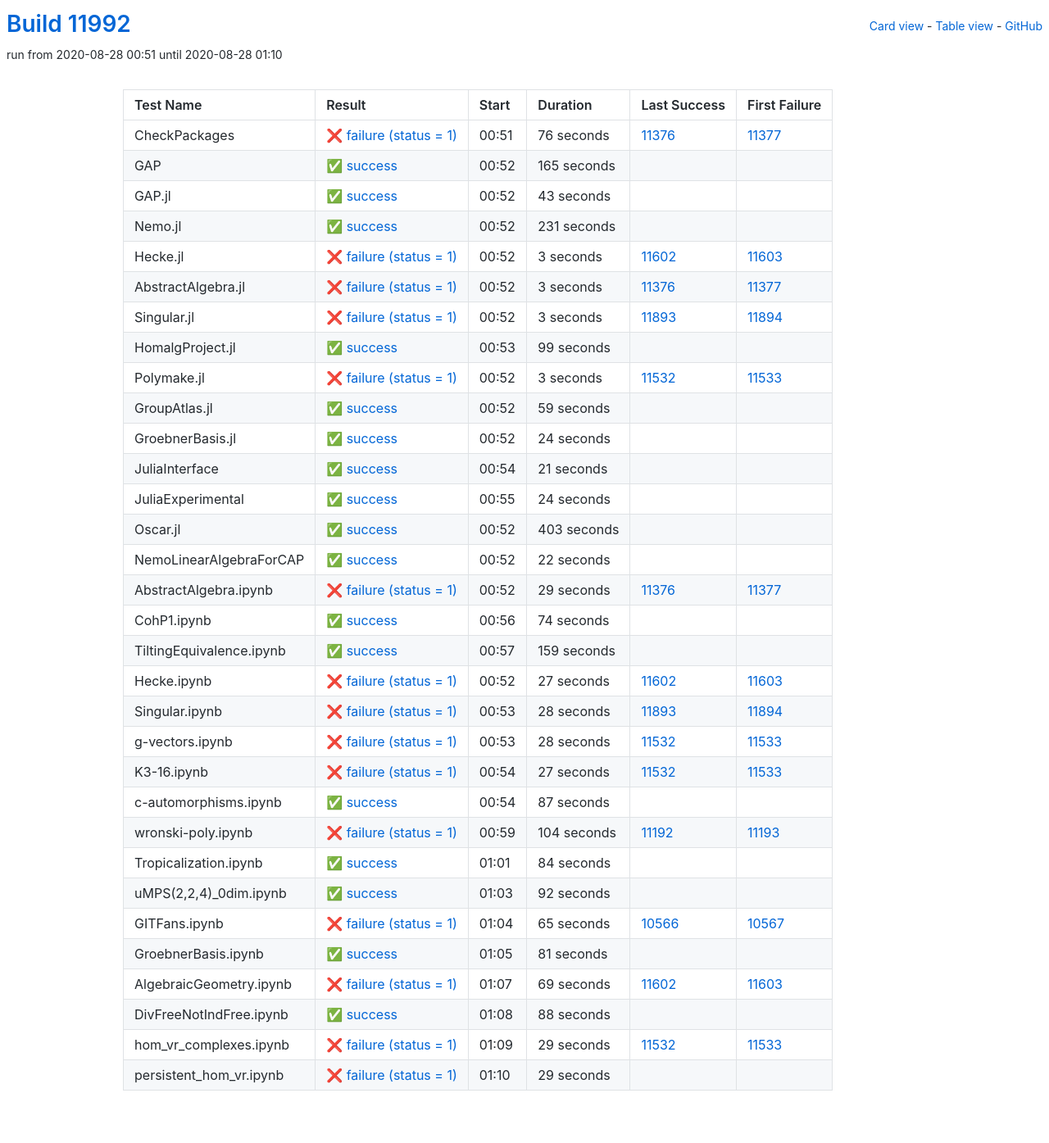
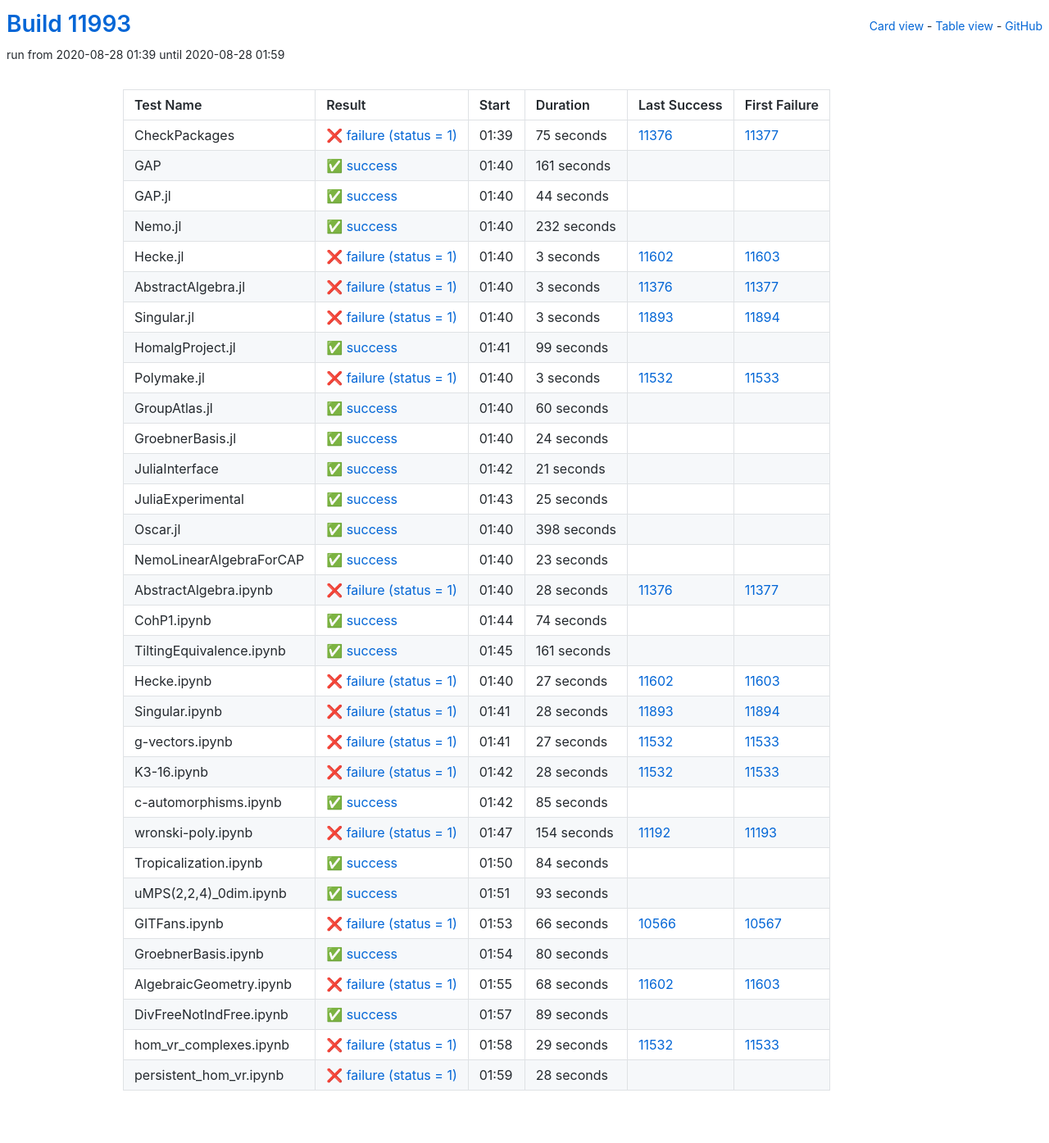
Before and after one commit to oscar-system/oscar-ci-status, a Jekyll site: the page built from table.html, in a window 1280 px wide. Shown: the whole page at 82% size. Built offline with Jekyll 4.4.1, drawn with Linux system fonts in a browser that asks for light colours.

Commit message:
Build #11993

```diff
--- a/_data/ci.yml
+++ b/_data/ci.yml
@@ -1,6 +1,6 @@
 ---
-build: 11992
-build_url: https://oscarci.mathematik.uni-kl.de/job/oscar/11992/
+build: 11993
+build_url: https://oscarci.mathematik.uni-kl.de/job/oscar/11993/
 job: oscar
 organization: oscar-system
 repo: oscar-ci-status
@@ -8,56 +8,56 @@
 tests:
 - name: CheckPackages
   id: checkpackages
-  log: https://oscarci.mathematik.uni-kl.de/job/oscar/11992/artifact/logs/build-11992/CheckPackages.log
-  start: 2020-08-28 00:51
+  log: https://oscarci.mathematik.uni-kl.de/job/oscar/11993/artifact/logs/build-11993/CheckPackages.log
+  start: 2020-08-28 01:39
   success: false
   exitcode: 1
   status: failure
-  duration: 76
+  duration: 75
   last_success: 11376
   last_success_url: https://oscarci.mathematik.uni-kl.de/job/oscar/11376/
   first_failure: 11377
   first_failure_url: https://oscarci.mathematik.uni-kl.de/job/oscar/11377/
 - name: GAP
   id: gap
-  log: https://oscarci.mathematik.uni-kl.de/job/oscar/11992/artifact/logs/build-11992/GAP.log
-  start: 2020-08-28 00:52
+  log: https://oscarci.mathematik.uni-kl.de/job/oscar/11993/artifact/logs/build-11993/GAP.log
+  start: 2020-08-28 01:40
   success: true
   exitcode: 0
   status: success
-  duration: 165
+  duration: 161
   last_success: false
   last_success_url:
   first_failure: false
   first_failure_url:
 - name: GAP.jl
   id: gap-jl
-  log: https://oscarci.mathematik.uni-kl.de/job/oscar/11992/artifact/logs/build-11992/GAP.jl.log
-  start: 2020-08-28 00:52
+  log: https://oscarci.mathematik.uni-kl.de/job/oscar/11993/artifact/logs/build-11993/GAP.jl.log
+  start: 2020-08-28 01:40
   success: true
   exitcode: 0
   status: success
-  duration: 43
+  duration: 44
   last_success: false
   last_success_url:
   first_failure: false
   first_failure_url:
 - name: Nemo.jl
   id: nemo-jl
-  log: https://oscarci.mathematik.uni-kl.de/job/oscar/11992/artifact/logs/build-11992/Nemo.jl.log
-  start: 2020-08-28 00:52
+  log: https://oscarci.mathematik.uni-kl.de/job/oscar/11993/artifact/logs/build-11993/Nemo.jl.log
+  start: 2020-08-28 01:40
   success: true
   exitcode: 0
   status: success
-  duration: 231
+  duration: 232
   last_success: false
   last_success_url:
   first_failure: false
   first_failure_url:
 - name: Hecke.jl
   id: hecke-jl
-  log: https://oscarci.mathematik.uni-kl.de/job/oscar/11992/artifact/logs/build-11992/Hecke.jl.log
-  start: 2020-08-28 00:52
+  log: https://oscarci.mathematik.uni-kl.de/job/oscar/11993/artifact/logs/build-11993/Hecke.jl.log
+  start: 2020-08-28 01:40
   success: false
   exitcode: 1
   status: failure
@@ -68,8 +68,8 @@
   first_failure_url: https://oscarci.mathematik.uni-kl.de/job/oscar/11603/
 - name: AbstractAlgebra.jl
   id: abstractalgebra-jl
-  log: https://oscarci.mathematik.uni-kl.de/job/oscar/11992/artifact/logs/build-11992/AbstractAlgebra.jl.log
-  start: 2020-08-28 00:52
+  log: https://oscarci.mathematik.uni-kl.de/job/oscar/11993/artifact/logs/build-11993/AbstractAlgebra.jl.log
+  start: 2020-08-28 01:40
   success: false
   exitcode: 1
   status: failure
@@ -80,8 +80,8 @@
   first_failure_url: https://oscarci.mathematik.uni-kl.de/job/oscar/11377/
 - name: Singular.jl
   id: singular-jl
-  log: https://oscarci.mathematik.uni-kl.de/job/oscar/11992/artifact/logs/build-11992/Singular.jl.log
-  start: 2020-08-28 00:52
+  log: https://oscarci.mathematik.uni-kl.de/job/oscar/11993/artifact/logs/build-11993/Singular.jl.log
+  start: 2020-08-28 01:40
   success: false
   exitcode: 1
   status: failure
@@ -92,8 +92,8 @@
   first_failure_url: https://oscarci.mathematik.uni-kl.de/job/oscar/11894/
 - name: HomalgProject.jl
   id: homalgproject-jl
-  log: https://oscarci.mathematik.uni-kl.de/job/oscar/11992/artifact/logs/build-11992/HomalgProject.jl.log
-  start: 2020-08-28 00:53
+  log: https://oscarci.mathematik.uni-kl.de/job/oscar/11993/artifact/logs/build-11993/HomalgProject.jl.log
+  start: 2020-08-28 01:41
   success: true
   exitcode: 0
   status: success
@@ -104,8 +104,8 @@
   first_failure_url:
 - name: Polymake.jl
   id: polymake-jl
-  log: https://oscarci.mathematik.uni-kl.de/job/oscar/11992/artifact/logs/build-11992/Polymake.jl.log
-  start: 2020-08-28 00:52
+  log: https://oscarci.mathematik.uni-kl.de/job/oscar/11993/artifact/logs/build-11993/Polymake.jl.log
+  start: 2020-08-28 01:40
   success: false
   exitcode: 1
   status: failure
@@ -116,20 +116,20 @@
   first_failure_url: https://oscarci.mathematik.uni-kl.de/job/oscar/11533/
 - name: GroupAtlas.jl
   id: groupatlas-jl
-  log: https://oscarci.mathematik.uni-kl.de/job/oscar/11992/artifact/logs/build-11992/GroupAtlas.jl.log
-  start: 2020-08-28 00:52
+  log: https://oscarci.mathematik.uni-kl.de/job/oscar/11993/artifact/logs/build-11993/GroupAtlas.jl.log
+  start: 2020-08-28 01:40
   success: true
   exitcode: 0
   status: success
-  duration: 59
+  duration: 60
   last_success: false
   last_success_url:
   first_failure: false
   first_failure_url:
 - name: GroebnerBasis.jl
   id: groebnerbasis-jl
-  log: https://oscarci.mathematik.uni-kl.de/job/oscar/11992/artifact/logs/build-11992/GroebnerBasis.jl.log
-  start: 2020-08-28 00:52
+  log: https://oscarci.mathematik.uni-kl.de/job/oscar/11993/artifact/logs/build-11993/GroebnerBasis.jl.log
+  start: 2020-08-28 01:40
   success: true
   exitcode: 0
   status: success
@@ -140,8 +140,8 @@
   first_failure_url:
 - name: JuliaInterface
   id: juliainterface
-  log: https://oscarci.mathematik.uni-kl.de/job/oscar/11992/artifact/logs/build-11992/JuliaInterface.log
-  start: 2020-08-28 00:54
+  log: https://oscarci.mathematik.uni-kl.de/job/oscar/11993/artifact/logs/build-11993/JuliaInterface.log
+  start: 2020-08-28 01:42
   success: true
   exitcode: 0
   status: success
@@ -152,56 +152,56 @@
   first_failure_url:
 - name: JuliaExperimental
   id: juliaexperimental
-  log: https://oscarci.mathematik.uni-kl.de/job/oscar/11992/artifact/logs/build-11992/JuliaExperimental.log
-  start: 2020-08-28 00:55
+  log: https://oscarci.mathematik.uni-kl.de/job/oscar/11993/artifact/logs/build-11993/JuliaExperimental.log
+  start: 2020-08-28 01:43
   success: true
   exitcode: 0
   status: success
-  duration: 24
+  duration: 25
   last_success: false
   last_success_url:
   first_failure: false
   first_failure_url:
 - name: Oscar.jl
   id: oscar-jl
-  log: https://oscarci.mathematik.uni-kl.de/job/oscar/11992/artifact/logs/build-11992/Oscar.jl.log
-  start: 2020-08-28 00:52
+  log: https://oscarci.mathematik.uni-kl.de/job/oscar/11993/artifact/logs/build-11993/Oscar.jl.log
+  start: 2020-08-28 01:40
   success: true
   exitcode: 0
   status: success
-  duration: 403
+  duration: 398
   last_success: false
   last_success_url:
   first_failure: false
   first_failure_url:
 - name: NemoLinearAlgebraForCAP
   id: nemolinearalgebraforcap
-  log: https://oscarci.mathematik.uni-kl.de/job/oscar/11992/artifact/logs/build-11992/NemoLinearAlgebraForCAP.log
-  start: 2020-08-28 00:52
+  log: https://oscarci.mathematik.uni-kl.de/job/oscar/11993/artifact/logs/build-11993/NemoLinearAlgebraForCAP.log
+  start: 2020-08-28 01:40
   success: true
   exitcode: 0
   status: success
-  duration: 22
+  duration: 23
   last_success: false
   last_success_url:
   first_failure: false
   first_failure_url:
 - name: AbstractAlgebra.ipynb
   id: abstractalgebra-ipynb
-  log: https://oscarci.mathematik.uni-kl.de/job/oscar/11992/artifact/logs/build-11992/AbstractAlgebra.ipynb.log
-  start: 2020-08-28 00:52
+  log: https://oscarci.mathematik.uni-kl.de/job/oscar/11993/artifact/logs/build-11993/AbstractAlgebra.ipynb.log
+  start: 2020-08-28 01:40
   success: false
   exitcode: 1
   status: failure
-  duration: 29
+  duration: 28
   last_success: 11376
   last_success_url: https://oscarci.mathematik.uni-kl.de/job/oscar/11376/
   first_failure: 11377
   first_failure_url: https://oscarci.mathematik.uni-kl.de/job/oscar/11377/
 - name: CohP1.ipynb
   id: cohp1-ipynb
-  log: https://oscarci.mathematik.uni-kl.de/job/oscar/11992/artifact/logs/build-11992/CohP1.ipynb.log
-  start: 2020-08-28 00:56
+  log: https://oscarci.mathematik.uni-kl.de/job/oscar/11993/artifact/logs/build-11993/CohP1.ipynb.log
+  start: 2020-08-28 01:44
   success: true
   exitcode: 0
   status: success
@@ -212,20 +212,20 @@
   first_failure_url:
 - name: TiltingEquivalence.ipynb
   id: tiltingequivalence-ipynb
-  log: https://oscarci.mathematik.uni-kl.de/job/oscar/11992/artifact/logs/build-11992/TiltingEquivalence.ipynb.log
-  start: 2020-08-28 00:57
+  log: https://oscarci.mathematik.uni-kl.de/job/oscar/11993/artifact/logs/build-11993/TiltingEquivalence.ipynb.log
+  start: 2020-08-28 01:45
   success: true
   exitcode: 0
   status: success
-  duration: 159
+  duration: 161
   last_success: false
   last_success_url:
   first_failure: false
   first_failure_url:
 - name: Hecke.ipynb
   id: hecke-ipynb
-  log: https://oscarci.mathematik.uni-kl.de/job/oscar/11992/artifact/logs/build-11992/Hecke.ipynb.log
-  start: 2020-08-28 00:52
+  log: https://oscarci.mathematik.uni-kl.de/job/oscar/11993/artifact/logs/build-11993/Hecke.ipynb.log
+  start: 2020-08-28 01:40
   success: false
   exitcode: 1
   status: failure
@@ -236,8 +236,8 @@
   first_failure_url: https://oscarci.mathematik.uni-kl.de/job/oscar/11603/
 - name: Singular.ipynb
   id: singular-ipynb
-  log: https://oscarci.mathematik.uni-kl.de/job/oscar/11992/artifact/logs/build-11992/Singular.ipynb.log
-  start: 2020-08-28 00:53
+  log: https://oscarci.mathematik.uni-kl.de/job/oscar/11993/artifact/logs/build-11993/Singular.ipynb.log
+  start: 2020-08-28 01:41
   success: false
   exitcode: 1
   status: failure
@@ -248,8 +248,20 @@
   first_failure_url: https://oscarci.mathematik.uni-kl.de/job/oscar/11894/
 - name: g-vectors.ipynb
   id: g-vectors-ipynb
-  log: https://oscarci.mathematik.uni-kl.de/job/oscar/11992/artifact/logs/build-11992/g-vectors.ipynb.log
-  start: 2020-08-28 00:53
+  log: https://oscarci.mathematik.uni-kl.de/job/oscar/11993/artifact/logs/build-11993/g-vectors.ipynb.log
+  start: 2020-08-28 01:41
+  success: false
+  exitcode: 1
+  status: failure
+  duration: 27
+  last_success: 11532
+  last_success_url: https://oscarci.mathematik.uni-kl.de/job/oscar/11532/
+  first_failure: 11533
+  first_failure_url: https://oscarci.mathematik.uni-kl.de/job/oscar/11533/
+- name: K3-16.ipynb
+  id: k3-16-ipynb
+  log: https://oscarci.mathematik.uni-kl.de/job/oscar/11993/artifact/logs/build-11993/K3-16.ipynb.log
+  start: 2020-08-28 01:42
   success: false
   exitcode: 1
   status: failure
@@ -258,46 +270,34 @@
   last_success_url: https://oscarci.mathematik.uni-kl.de/job/oscar/11532/
   first_failure: 11533
   first_failure_url: https://oscarci.mathematik.uni-kl.de/job/oscar/11533/
-- name: K3-16.ipynb
-  id: k3-16-ipynb
-  log: https://oscarci.mathematik.uni-kl.de/job/oscar/11992/artifact/logs/build-11992/K3-16.ipynb.log
-  start: 2020-08-28 00:54
-  success: false
-  exitcode: 1
-  status: failure
-  duration: 27
-  last_success: 11532
-  last_success_url: https://oscarci.mathematik.uni-kl.de/job/oscar/11532/
-  first_failure: 11533
-  first_failure_url: https://oscarci.mathematik.uni-kl.de/job/oscar/11533/
 - name: c-automorphisms.ipynb
   id: c-automorphisms-ipynb
-  log: https://oscarci.mathematik.uni-kl.de/job/oscar/11992/artifact/logs/build-11992/c-automorphisms.ipynb.log
-  start: 2020-08-28 00:54
+  log: https://oscarci.mathematik.uni-kl.de/job/oscar/11993/artifact/logs/build-11993/c-automorphisms.ipynb.log
+  start: 2020-08-28 01:42
   success: true
   exitcode: 0
   status: success
-  duration: 87
+  duration: 85
   last_success: false
   last_success_url:
   first_failure: false
   first_failure_url:
 - name: wronski-poly.ipynb
   id: wronski-poly-ipynb
-  log: https://oscarci.mathematik.uni-kl.de/job/oscar/11992/artifact/logs/build-11992/wronski-poly.ipynb.log
-  start: 2020-08-28 00:59
+  log: https://oscarci.mathematik.uni-kl.de/job/oscar/11993/artifact/logs/build-11993/wronski-poly.ipynb.log
+  start: 2020-08-28 01:47
   success: false
   exitcode: 1
   status: failure
-  duration: 104
+  duration: 154
   last_success: 11192
   last_success_url: https://oscarci.mathematik.uni-kl.de/job/oscar/11192/
   first_failure: 11193
   first_failure_url: https://oscarci.mathematik.uni-kl.de/job/oscar/11193/
 - name: Tropicalization.ipynb
   id: tropicalization-ipynb
-  log: https://oscarci.mathematik.uni-kl.de/job/oscar/11992/artifact/logs/build-11992/Tropicalization.ipynb.log
-  start: 2020-08-28 01:01
+  log: https://oscarci.mathematik.uni-kl.de/job/oscar/11993/artifact/logs/build-11993/Tropicalization.ipynb.log
+  start: 2020-08-28 01:50
   success: true
   exitcode: 0
   status: success
@@ -308,68 +308,68 @@
   first_failure_url:
 - name: uMPS(2,2,4)_0dim.ipynb
   id: umps-2-2-4-0dim-ipynb
-  log: https://oscarci.mathematik.uni-kl.de/job/oscar/11992/artifact/logs/build-11992/uMPS-2-2-4-_0dim.ipynb.log
-  start: 2020-08-28 01:03
+  log: https://oscarci.mathematik.uni-kl.de/job/oscar/11993/artifact/logs/build-11993/uMPS-2-2-4-_0dim.ipynb.log
+  start: 2020-08-28 01:51
   success: true
   exitcode: 0
   status: success
-  duration: 92
+  duration: 93
   last_success: false
   last_success_url:
   first_failure: false
   first_failure_url:
 - name: GITFans.ipynb
   id: gitfans-ipynb
-  log: https://oscarci.mathematik.uni-kl.de/job/oscar/11992/artifact/logs/build-11992/GITFans.ipynb.log
-  start: 2020-08-28 01:04
+  log: https://oscarci.mathematik.uni-kl.de/job/oscar/11993/artifact/logs/build-11993/GITFans.ipynb.log
+  start: 2020-08-28 01:53
   success: false
   exitcode: 1
   status: failure
-  duration: 65
+  duration: 66
   last_success: 10566
   last_success_url: https://oscarci.mathematik.uni-kl.de/job/oscar/10566/
   first_failure: 10567
   first_failure_url: https://oscarci.mathematik.uni-kl.de/job/oscar/10567/
 - name: GroebnerBasis.ipynb
   id: groebnerbasis-ipynb
-  log: https://oscarci.mathematik.uni-kl.de/job/oscar/11992/artifact/logs/build-11992/GroebnerBasis.ipynb.log
-  start: 2020-08-28 01:05
+  log: https://oscarci.mathematik.uni-kl.de/job/oscar/11993/artifact/logs/build-11993/GroebnerBasis.ipynb.log
+  start: 2020-08-28 01:54
   success: true
   exitcode: 0
   status: success
-  duration: 81
+  duration: 80
   last_success: false
   last_success_url:
   first_failure: false
   first_failure_url:
 - name: AlgebraicGeometry.ipynb
   id: algebraicgeometry-ipynb
-  log: https://oscarci.mathematik.uni-kl.de/job/oscar/11992/artifact/logs/build-11992/AlgebraicGeometry.ipynb.log
-  start: 2020-08-28 01:07
+  log: https://oscarci.mathematik.uni-kl.de/job/oscar/11993/artifact/logs/build-11993/AlgebraicGeometry.ipynb.log
+  start: 2020-08-28 01:55
   success: false
   exitcode: 1
   status: failure
-  duration: 69
+  duration: 68
   last_success: 11602
   last_success_url: https://oscarci.mathematik.uni-kl.de/job/oscar/11602/
   first_failure: 11603
   first_failure_url: https://oscarci.mathematik.uni-kl.de/job/oscar/11603/
 - name: DivFreeNotIndFree.ipynb
   id: divfreenotindfree-ipynb
-  log: https://oscarci.mathematik.uni-kl.de/job/oscar/11992/artifact/logs/build-11992/DivFreeNotIndFree.ipynb.log
-  start: 2020-08-28 01:08
+  log: https://oscarci.mathematik.uni-kl.de/job/oscar/11993/artifact/logs/build-11993/DivFreeNotIndFree.ipynb.log
+  start: 2020-08-28 01:57
   success: true
   exitcode: 0
   status: success
-  duration: 88
+  duration: 89
   last_success: false
   last_success_url:
   first_failure: false
   first_failure_url:
 - name: hom_vr_complexes.ipynb
   id: hom-vr-complexes-ipynb
-  log: https://oscarci.mathematik.uni-kl.de/job/oscar/11992/artifact/logs/build-11992/hom_vr_complexes.ipynb.log
-  start: 2020-08-28 01:09
+  log: https://oscarci.mathematik.uni-kl.de/job/oscar/11993/artifact/logs/build-11993/hom_vr_complexes.ipynb.log
+  start: 2020-08-28 01:58
   success: false
   exitcode: 1
   status: failure
@@ -380,12 +380,12 @@
   first_failure_url: https://oscarci.mathematik.uni-kl.de/job/oscar/11533/
 - name: persistent_hom_vr.ipynb
   id: persistent-hom-vr-ipynb
-  log: https://oscarci.mathematik.uni-kl.de/job/oscar/11992/artifact/logs/build-11992/persistent_hom_vr.ipynb.log
-  start: 2020-08-28 01:10
+  log: https://oscarci.mathematik.uni-kl.de/job/oscar/11993/artifact/logs/build-11993/persistent_hom_vr.ipynb.log
+  start: 2020-08-28 01:59
   success: false
   exitcode: 1
   status: failure
-  duration: 29
+  duration: 28
   last_success: false
   last_success_url:
   first_failure: false
```
Also changed, not shown: README.md.
